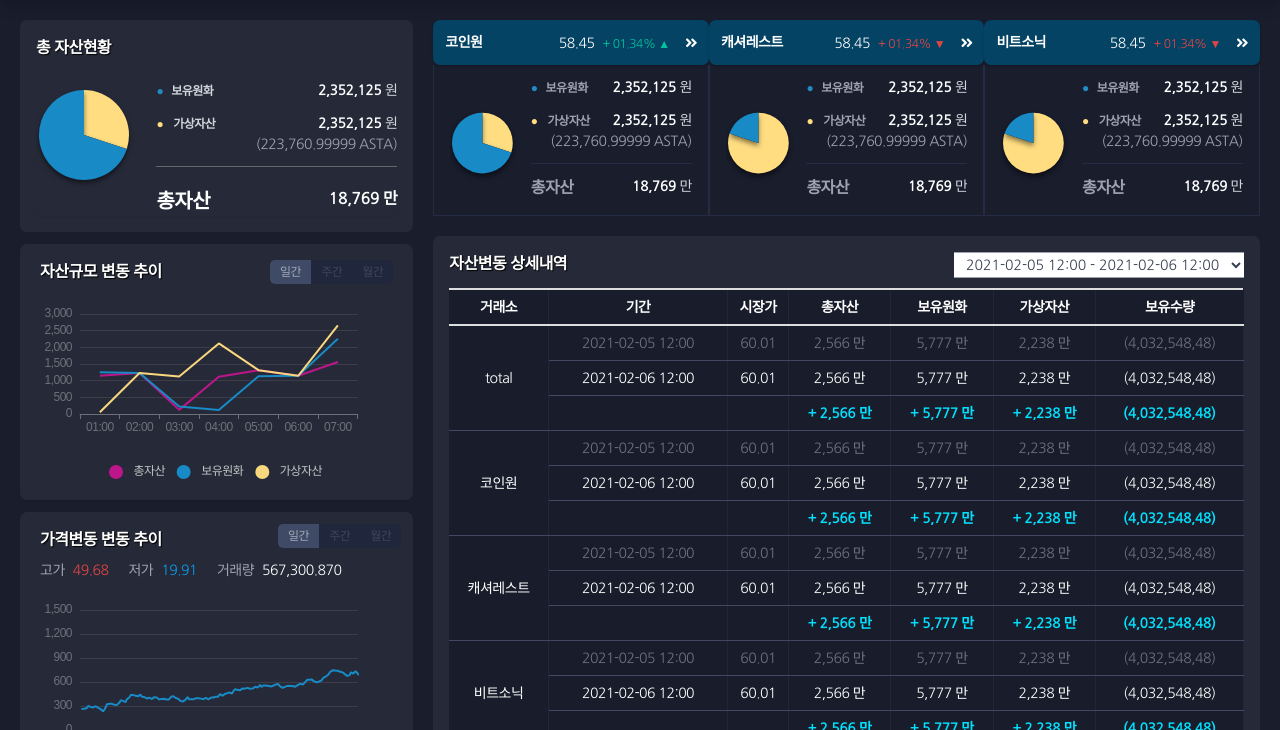
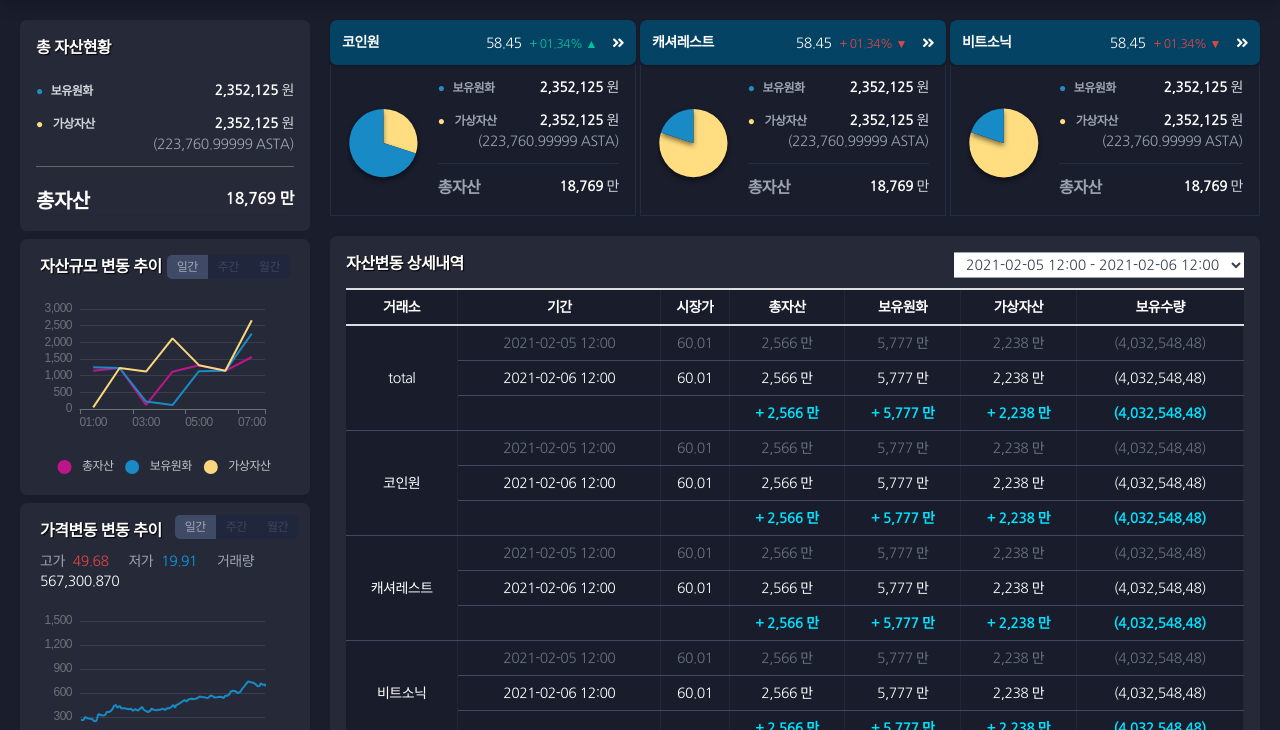
Before and after one commit to choiwjun/bot_dashboard, a plain HTML site: page index_3.html in a window 1280 px wide. Shown: the part 70-800 px from the top of the page. Drawn offline with nearby package versions, Linux system fonts and the light colour scheme.

Commit message:
Add files via upload

```diff
--- a/index_3.html
+++ b/index_3.html
@@ -59,7 +59,7 @@
     </header>
     <content class="w-full px-5">
         <div class="w-full flex flex-wrap">
-            <div class="w-1/3 pr-5">
+            <div class="w-1/4 pr-5">
                 <div class="">
                     <div class="p-4 cont_box w-full">
                         <div class="relative flex flex-wrap items-center shadow-sm rounded-md bg-2c315b">
@@ -70,7 +70,7 @@
                             </div>
                             <div class="w-full flex flex-wrap">
                                 <div class="w-1/3">
-                                    <div id="main4" style="height:150px;width:100%" class="sm:hidden lg:inline-block xl:inline-block">
+                                    <div id="main4" style="height:150px;width:100%" class="sm:hidden lg:hidden xl:hidden 2xl:block">
                                         <script type="text/javascript">
                                             // based on prepared DOM, initialize echarts instance
                                             var myChart_top4 = echarts.init(document.getElementById('main4'));
@@ -148,7 +148,7 @@
                                         </script>
                                     </div>
                                 </div>
-                                <div class="w-2/3 lg:w-2/3 sm:w-full xl:w-2/3">
+                                <div class="w-2/3 lg:w-full sm:w-full xl:w-full 2xl:w-2/3">
                                     <div class="text-white w-full">
                                         <div class="">
                                             <ul>
@@ -182,7 +182,7 @@
 
                         </div>
                     </div>
-                    <div class="w-full mt-3">
+                    <div class="w-full mt-2">
                         <div class="w-full cont_box flex flex-wrap items-center px-5 py-4 shadow-sm rounded-md bg-2c315b">
                             <div class="flex flex-wrap w-full relative">
                                 <div>
@@ -276,7 +276,7 @@
                                 </script>
                             </div>
                         </div>
-                        <div class="w-full cont_box flex flex-wrap items-center px-5 py-4 mt-3 relative shadow-sm rounded-md bg-2c315b">
+                        <div class="w-full cont_box flex flex-wrap items-center px-5 py-4 mt-2 relative shadow-sm rounded-md bg-2c315b">
                             <div>
                                 <h2 class="text-base font-bold text-white tshaodw">
                                     가격변동 변동 추이
@@ -392,9 +392,9 @@
                     </div>
                 </div>
             </div>
-            <div class="w-2/3">
+            <div class="w-3/4">
                 <div class="w-full flex flex-wrap">
-                    <div class="w-1/3 dropdownmenu dropdownmenu1">
+                    <div class="w-1/3 pr-1 dropdownmenu dropdownmenu1">
                         <div class="text-white p-3 cont_box shadow active dropheader">
                             <span class="w-1/4 text-sm font-bold">코인원</span><br />
 
@@ -533,7 +533,7 @@
                             </div>
                         </div>
                     </div>
-                    <div class="w-1/3 dropdownmenu">
+                    <div class="w-1/3 pr-1 dropdownmenu">
                         <div class="text-white p-3 cont_box shadow active dropheader">
                             <span class="w-1/4 text-sm font-bold">캐셔레스트</span><br />
                             <div class="float-right -mt-5 cursor-pointer">
```
Also changed, not shown: index.html (+0 -1 lines).
